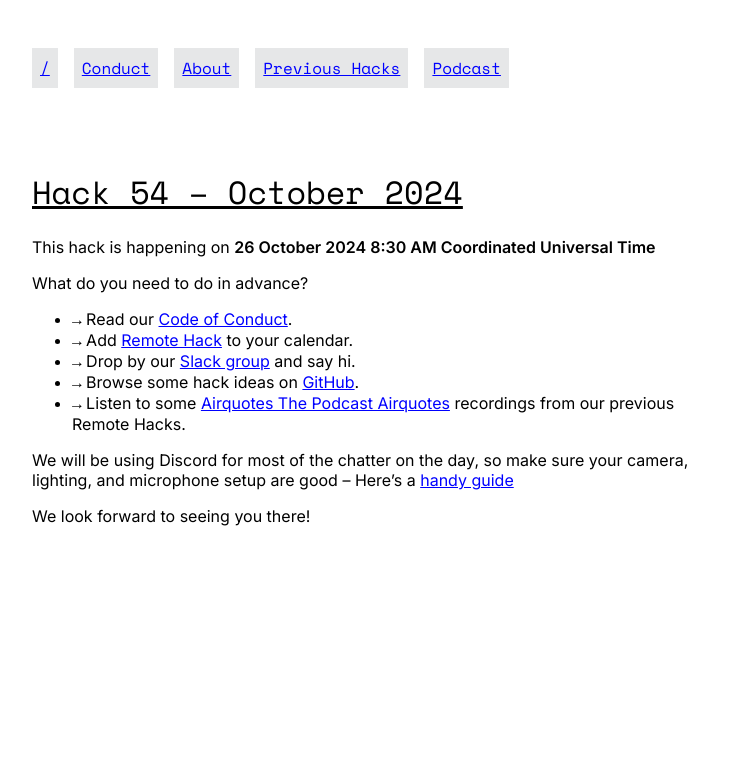
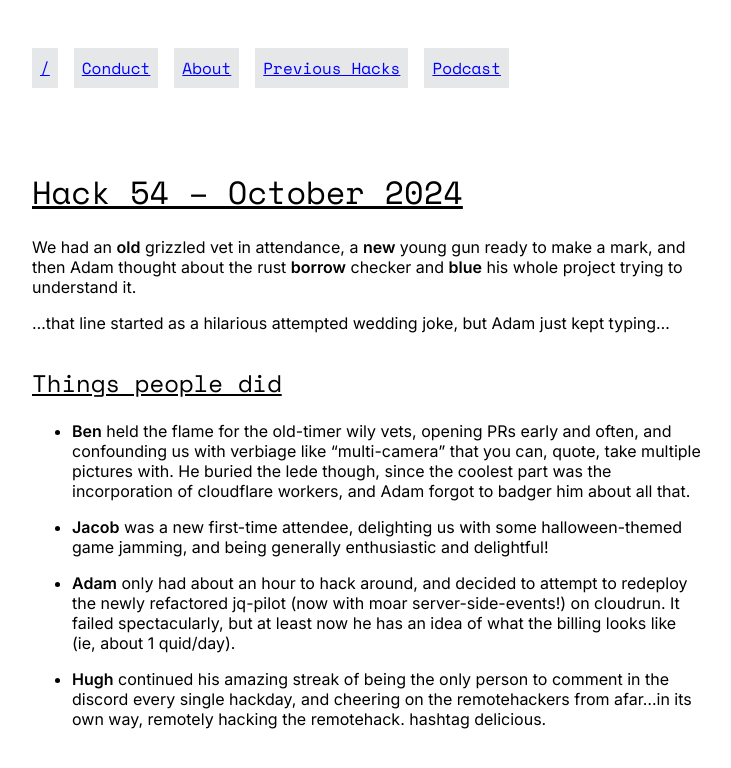
Before and after one commit to remotehack/remotehack.github.io, a Jekyll site: the page built from _hacks/54.md, in a window 1280 px wide. Shown: the top 768 px of the page, without its empty margins (272-1003 px from the left). Built offline with Jekyll 4.4.1, drawn with Linux system fonts in a browser that asks for light colours.

Commit message:
add the October hackday writeup for 2024

```diff
--- a/_hacks/54.md
+++ b/_hacks/54.md
@@ -1,5 +1,18 @@
 ---
 hack_number: 54
 date: 2024-10-26
-upcoming: true
 ---
+
+We had an **old** grizzled vet in attendance, a **new** young gun ready to make a mark, and then Adam thought about the rust **borrow** checker and **blue** his whole project trying to understand it.
+
+...that line started as a hilarious attempted wedding joke, but Adam just kept typing...
+
+## Things people did
+
+- **Ben** held the flame for the old-timer wily vets, opening PRs early and often, and confounding us with verbiage like "multi-camera" that you can, quote, take multiple pictures with. He buried the lede though, since the coolest part was the incorporation of cloudflare workers, and Adam forgot to badger him about all that.
+
+- **Jacob** was a new first-time attendee, delighting us with some halloween-themed game jamming, and being generally enthusiastic and delightful!
+
+- **Adam** only had about an hour to hack around, and decided to attempt to redeploy the newly refactored jq-pilot (now with moar server-side-events!) on cloudrun. It failed spectacularly, but at least now he has an idea of what the billing looks like (ie, about 1 quid/day).
+
+- **Hugh** continued his amazing streak of being the only person to comment in the discord every single hackday, and cheering on the remotehackers from afar...in its own way, remotely hacking the remotehack. hashtag delicious.
```
